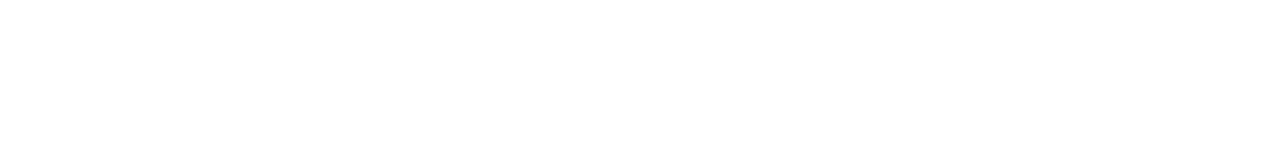
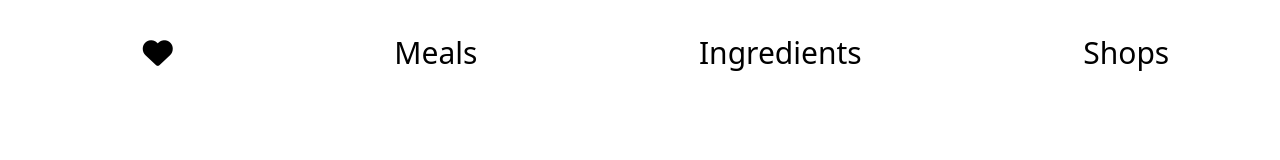
Before and after one commit to Olivier-Kango/Capstone-API-based-webapp, a website built with webpack: page src/index.html in a window 1280 px wide. Built offline with nearby package versions, Linux system fonts and the light colour scheme.

Commit message:
Add header

```diff
--- a/src/index.html
+++ b/src/index.html
@@ -5,9 +5,28 @@
   <meta http-equiv="X-UA-Compatible" content="IE=edge">
   <meta name="viewport" content="width=device-width, initial-scale=1.0">
   <title>Capstone-API-based webapp</title>
-  <link rel="stylesheet" href="style.css">
+  <link rel="stylesheet" href="https://cdnjs.cloudflare.com/ajax/libs/font-awesome/6.1.1/css/all.min.css" integrity="sha512-KfkfwYDsLkIlwQp6LFnl8zNdLGxu9YAA1QvwINks4PhcElQSvqcyVLLD9aMhXd13uQjoXtEKNosOWaZqXgel0g==" crossorigin="anonymous" referrerpolicy="no-referrer" />
+  <link rel="stylesheet" href="./style.css">
+  <link
+      href="https://cdn.jsdelivr.net/npm/bootstrap@5.2.2/dist/css/bootstrap.min.css"
+      rel="stylesheet"
+      integrity="sha384-Zenh87qX5JnK2Jl0vWa8Ck2rdkQ2Bzep5IDxbcnCeuOxjzrPF/et3URy9Bv1WTRi"
+      crossorigin="anonymous"
+    />
+
+
 </head>
 <body>
+    <header>
+        <nav>
+          <ul class="main-items">
+            <li><i class="fa-solid fa-heart"></i></li>
+            <li class="theMeals">Meals</li>
+            <li>Ingredients</li>
+            <li>Shops</li>
+          </ul>
+        </nav>
+      </header>
 
 </body>
 </html>
--- a/src/style.css
+++ b/src/style.css
@@ -1,3 +1,10 @@
 * {
   color: black;
 }
+.main-items {
+    display: flex;
+    justify-content: space-around;
+    padding-top: 30px;
+    font-size: 30px;
+    list-style-type: none
+  }
```
Also changed, not shown: dist/31d6cfe0d16ae931b73c.png (added), dist/build/main.js, dist/build/runtime.js, dist/index.html.
